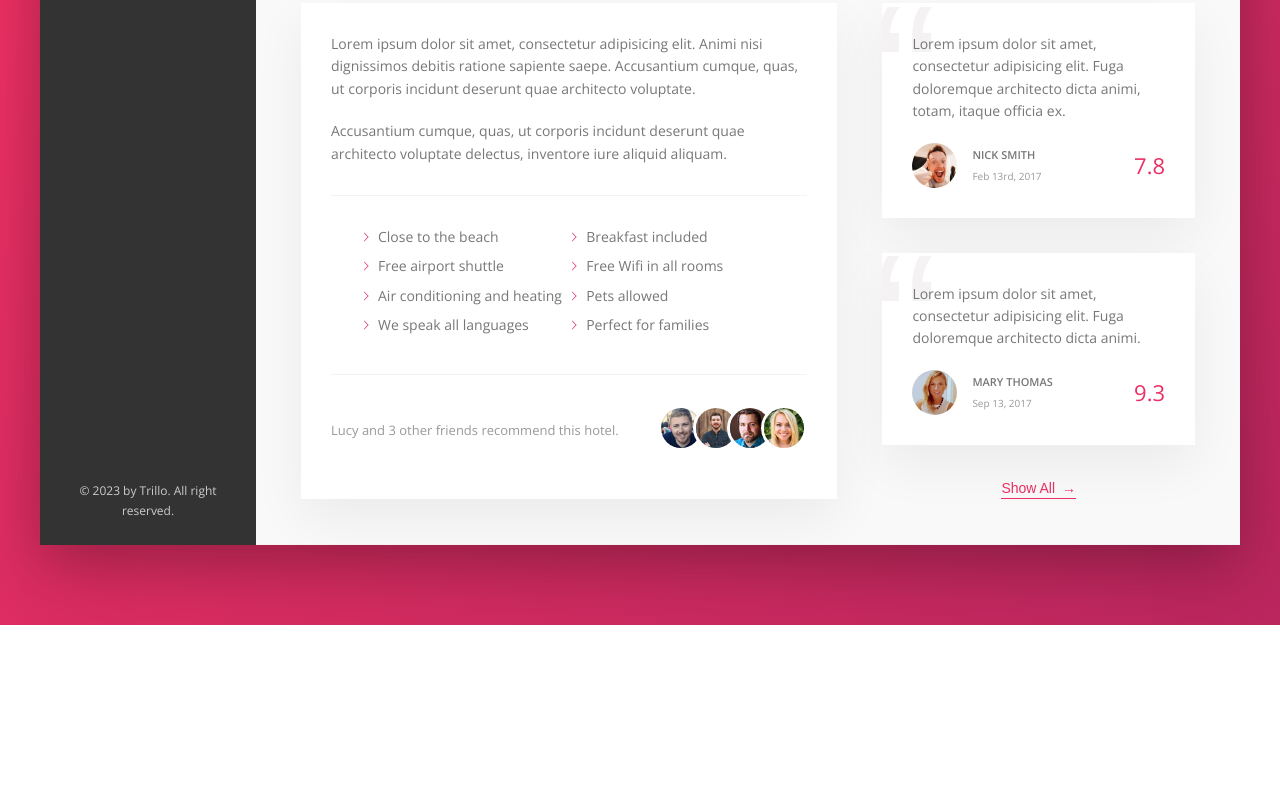
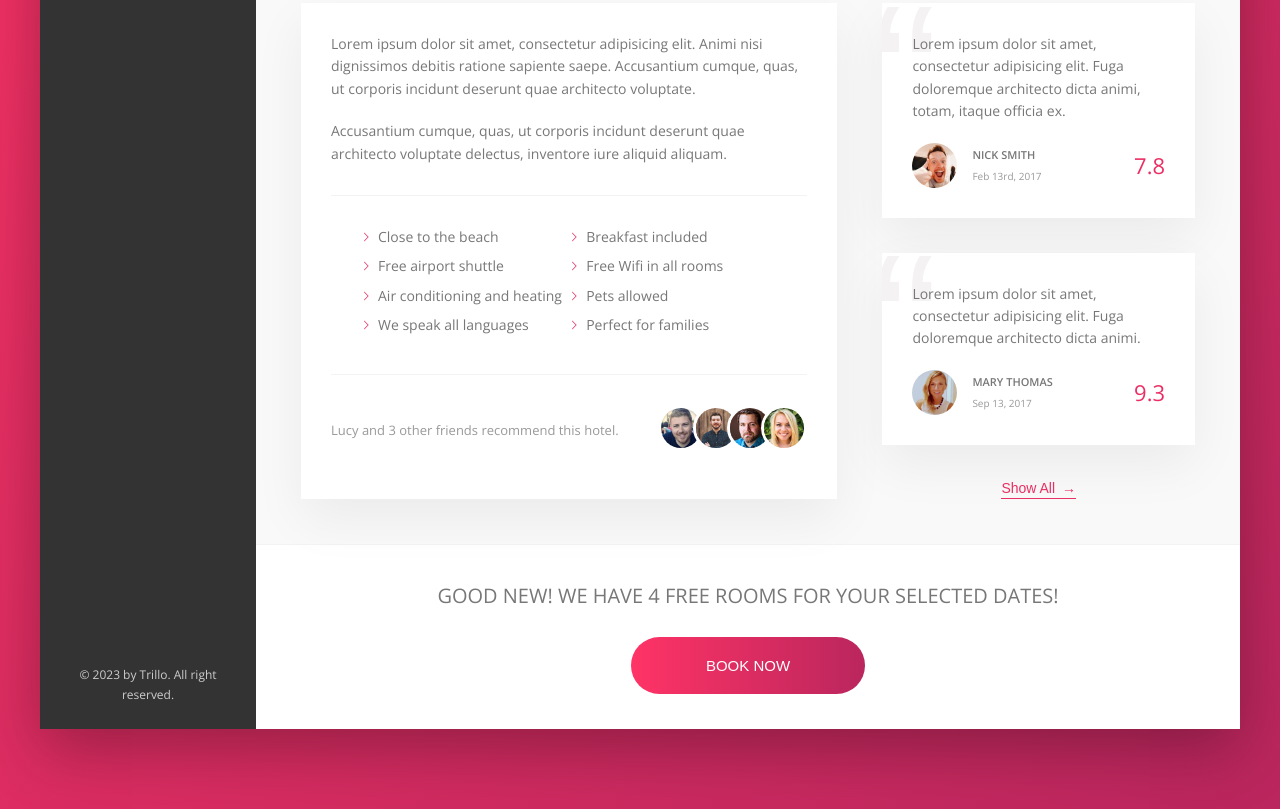
Before and after one commit to jcarp19/Trillo, a website: page index.html in a window 1280 px wide. Shown: the part 644-1453 px from the top of the page. Before the commit the page ends 1269 px from the top, so only its background shows below. Drawn offline with nearby package versions, Linux system fonts and the light colour scheme.

Commit message:
finished call to action section

```diff
--- a/index.html
+++ b/index.html
@@ -162,6 +162,7 @@
                             </div>
                         </div>
 
+                        <!-- USER REVIEW -->
                         <div class="user-reviews">
                             <figure class="review">
                                 <blockquote class="review__text">
@@ -195,8 +196,14 @@
                         </div>
                     </div>
 
-
-
+                    <!-- CALL TO ACTION -->
+                    <div class="cta">
+                        <h2 class="cta__book-now">Good new! We have 4 free rooms for your selected dates!</h2>
+                        <button class="btn">
+                            <span class="btn__visible">Book Now</span>
+                            <span class="btn__invisible">On 4 rooms left</span>
+                        </button>
+                    </div>
                 </main>
             </div>
         </div>
--- a/sass/_components.scss
+++ b/sass/_components.scss
@@ -452,3 +452,67 @@
         z-index: 1;
     }
 }
+
+//////////////////////////////////////////
+//  CALL TO ACTION SECTION
+.cta {
+    padding: 3.5rem 0;
+    text-align: center;
+
+    &__book-now {
+        font-size: 2rem;
+        font-weight: 300;
+        text-transform: uppercase;
+        margin-bottom: 2.5rem;
+    }
+}
+
+//////////////////////////////////////////
+//  CALL TO ACTION BUTTON
+.btn {
+    font-size: 1.5rem;
+    font-weight: 300;
+    text-transform: uppercase;
+    border-radius: 100px;
+    border: none;
+    background-image: linear-gradient(to right, var(--color-primary-light), var(--color-primary-dark));
+    color: #ffffff;
+    position: relative;
+    overflow: hidden;
+    cursor: pointer;
+
+    & > * {
+        display: inline-block;
+        height: 100%;
+        width: 100%;
+        transition: all .2s;
+
+    }
+    &__visible {
+        padding: 2rem 7.5rem;
+    }
+
+    &__invisible {
+        position: absolute;
+        left: 0;
+        top: -100%;
+        padding: 2rem 0;
+    }
+
+    &:hover {
+        background-image: linear-gradient(to left, var(--color-primary-light), var(--color-primary-dark));
+    }
+
+    &:hover &__visible {
+        transform: translateY(100%);
+    }
+
+    &:hover &__invisible {
+        top: 0;
+    }
+
+    &:focus {
+        outline: none;
+        animation: pulsate 1s infinite;
+    }
+}
```
Also changed, not shown: css/style.css.
